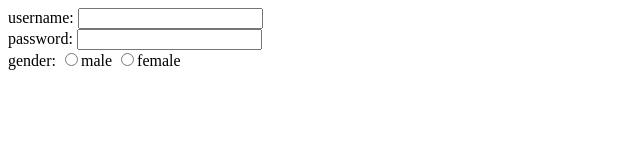
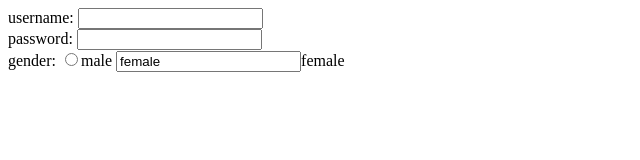
Before and after one commit to Adanan-chouhan/project-html, a plain HTML site: page Html/form.html in a window 1280 px wide. Shown: the whole page, without its empty margins (0-640 px from the left). Drawn offline with Linux system fonts and the light colour scheme.

Commit message:
Update form.html

```diff
--- a/Html/form.html
+++ b/Html/form.html
@@ -8,7 +8,7 @@
          username: <input type="text" name="username" maxlength="10"><br>
          password: <input type="password" name="upass"/><br>
           gender: <input type="radio" name="gander" value="male"/>male
-          <input type="radio" name="gander" value="female"/>female
+          <input ty"radio" name="gander" value="female"/>female
         </form>
 
     </body>
```
